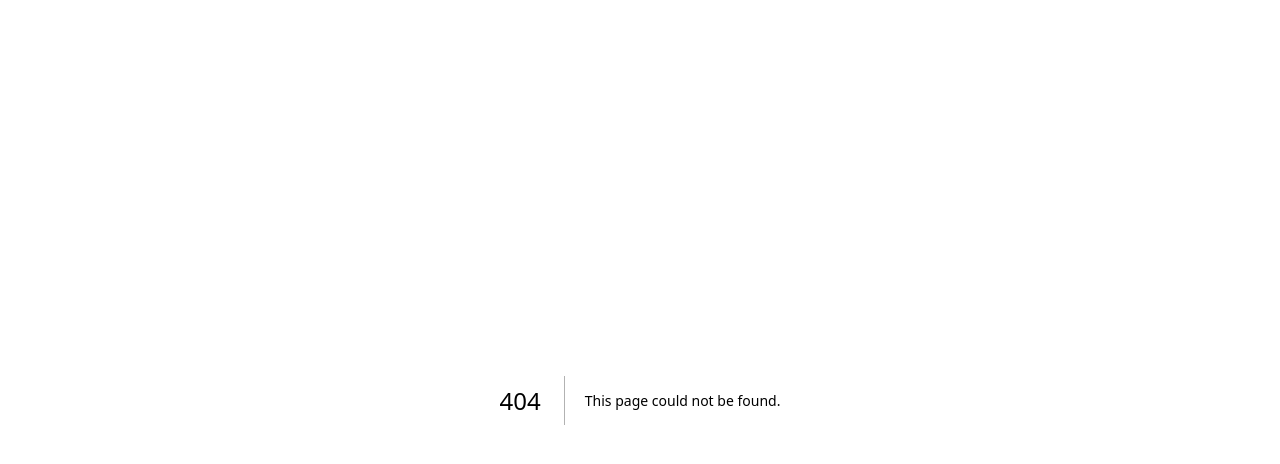
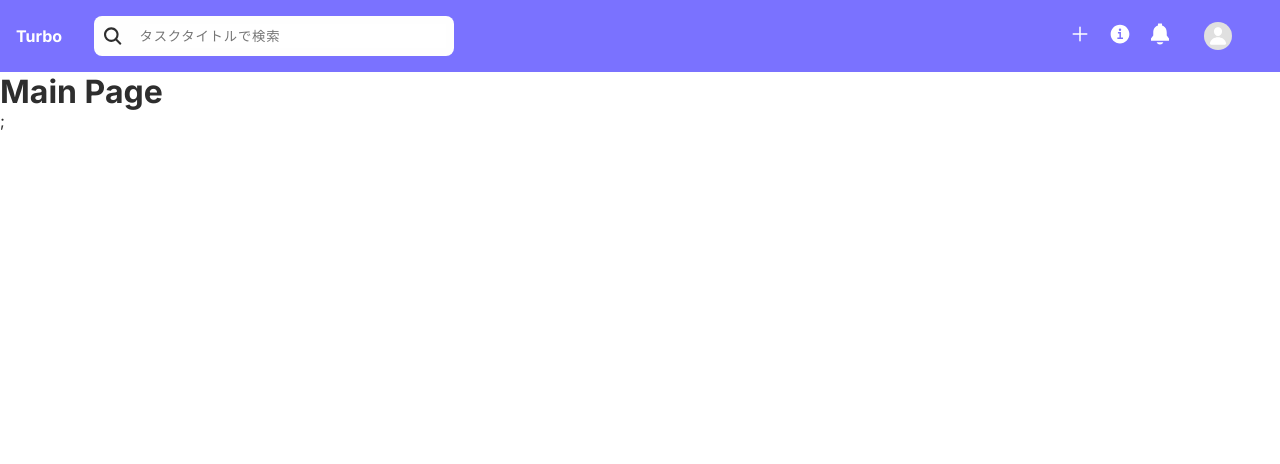
Before and after one commit to version1-workspace/ws-01-000-real-todo, a Next.js app in the folder frontend/core/: page /main in a window 1280 px wide. Before the commit this address had no page. Shown: the top 464 px of the page. Built offline with nearby package versions, Linux system fonts and the light colour scheme.

Commit message:
Implement header for main page

```diff
--- a/frontend/core/package.json
+++ b/frontend/core/package.json
@@ -17,6 +17,7 @@
     "next": "13.4.19",
     "react": "18.2.0",
     "react-dom": "18.2.0",
+    "react-icons": "^4.10.1",
     "typescript": "5.1.6"
   },
   "devDependencies": {
--- a/frontend/core/src/app/globals.css
+++ b/frontend/core/src/app/globals.css
@@ -40,9 +40,10 @@
   --card-border-rgb: 131, 134, 135;
 
   --primary-color: #7A72FF;
-  --font-color-white: white;
+  --font-color-light: white;
   --font-color-dark: #2e2e2e;
   --font-color-weak: #B6B6B6;
+  --bg-color-light: #fefefe;
 }
 
 @media (prefers-color-scheme: dark) {
@@ -103,6 +104,10 @@ ul {
   list-style-type: none;
 }
 
+input:focus {
+  outline: none;
+}
+
 @media (prefers-color-scheme: dark) {
   html {
     color-scheme: dark;
--- /dev/null
+++ b/frontend/core/src/app/main/layout.tsx
@@ -0,0 +1,27 @@
+import type { Metadata } from 'next'
+import { Inter } from 'next/font/google'
+import Head from 'next/head'
+
+const inter = Inter({ subsets: ['latin'] })
+
+export const metadata: Metadata = {
+  title: 'Turbo',
+  description: 'Generated by create next app',
+}
+
+export default function RootLayout({
+  children,
+}: {
+  children: React.ReactNode
+}) {
+  return (
+    <html lang="en">
+      <Head>
+        <title>Turbo | Main</title>
+      </Head>
+      <body className={inter.className}>{children}</body>
+    </html>
+  )
+}
+
+export const dynamic = 'error'
--- /dev/null
+++ b/frontend/core/src/app/main/page.tsx
@@ -0,0 +1,9 @@
+import Header from "@/components/common/header/main";
+export default function Main() {
+  return (
+    <div>
+      <Header />
+      <h1>Main Page</h1>;
+    </div>
+  );
+}
--- a/frontend/core/src/app/page.tsx
+++ b/frontend/core/src/app/page.tsx
@@ -1,5 +1,5 @@
 import styles from "./page.module.css";
-import Header from "@/components/common/header";
+import Header from "@/components/common/header/public";
 import Footer from "@/components/common/footer";
 import Button from "@/components/common/button";
 import Section from "@/components/section";
--- a/frontend/core/src/components/common/button/index.module.css
+++ b/frontend/core/src/components/common/button/index.module.css
@@ -2,6 +2,6 @@
   background: var(--primary-color);
   border: 0;
   padding: 12px 16px;
-  color: var(--font-color-white);
+  color: var(--font-color-light);
   border-radius: 8px;
 }
--- /dev/null
+++ b/frontend/core/src/components/common/header/main/index.module.css
@@ -0,0 +1,68 @@
+.header {
+  background: var(--primary-color);
+  color: var(--font-color-light);
+}
+
+.content {
+  padding: 16px;
+  display: flex;
+  justify-content: space-between;
+  align-items: center;
+}
+
+.logo {
+  margin-right: 32px;
+}
+
+.logo > h2 {
+  font-size: 16px;
+}
+
+.menu {
+  display: flex;
+  margin-right: 16px;
+}
+
+.menuItem {
+  margin-right: 16px;
+}
+
+.avatarIcon {
+
+}
+
+.avatarCircleContaiener {
+  background: #e0e0e0;
+  height: 28px;
+  width: 28px;
+  border-radius: 50%;
+  display: flex;
+  justify-content: center;
+  align-items: center;
+}
+
+.left {
+  display: flex;
+  align-items: center;
+}
+
+.right  {
+  display: flex;
+  margin-right: 32px;
+  align-items: center;
+}
+
+.search {
+  display: flex;
+  background: var(--bg-color-light);
+  border-radius: 8px;
+  padding: 8px;
+  width: 360px;
+}
+
+.search > input {
+  border: 0;
+  margin-left: 16px;
+  letter-spacing: 0.8px;
+  width: 100%;
+}
--- /dev/null
+++ b/frontend/core/src/components/common/header/main/index.tsx
@@ -0,0 +1,47 @@
+import styles from "./index.module.css";
+import Button from "@/components/common/button";
+import {
+  IoAddOutline as Plus,
+  IoInformationCircleSharp as Info,
+  IoNotificationsSharp as Notification,
+  IoPerson as Person,
+  IoSearch as Search,
+} from "react-icons/io5";
+
+export default function Header() {
+  return (
+    <header className={styles.header}>
+      <div className={styles.content}>
+        <div className={styles.left}>
+          <div className={styles.logo}>
+            <h2>Turbo</h2>
+          </div>
+          <div className={styles.searchForm}>
+            <div className={styles.search}>
+              <Search size="24px" color="#2e2e2e" />
+              <input type="text" placeholder="タスクタイトルで検索" />
+            </div>
+          </div>
+        </div>
+        <div className={styles.right}>
+          <ul className={styles.menu}>
+            <li className={styles.menuItem}>
+              <Plus size="24px" />
+            </li>
+            <li className={styles.menuItem}>
+              <Info size="24px" />
+            </li>
+            <li className={styles.menuItem}>
+              <Notification size="24px" />
+            </li>
+          </ul>
+          <div className={styles.avatarIcon}>
+            <div className={styles.avatarCircleContaiener}>
+              <Person size="20px" />
+            </div>
+          </div>
+        </div>
+      </div>
+    </header>
+  );
+}
```
Also changed, not shown: frontend/core/src/components/common/header/public/index.module.css (renamed from frontend/core/src/components/common/header/index.module.css), frontend/core/src/components/common/header/public/index.tsx (renamed from frontend/core/src/components/common/header/index.tsx), 1 other file (tests, documents, lock files or other folders).
